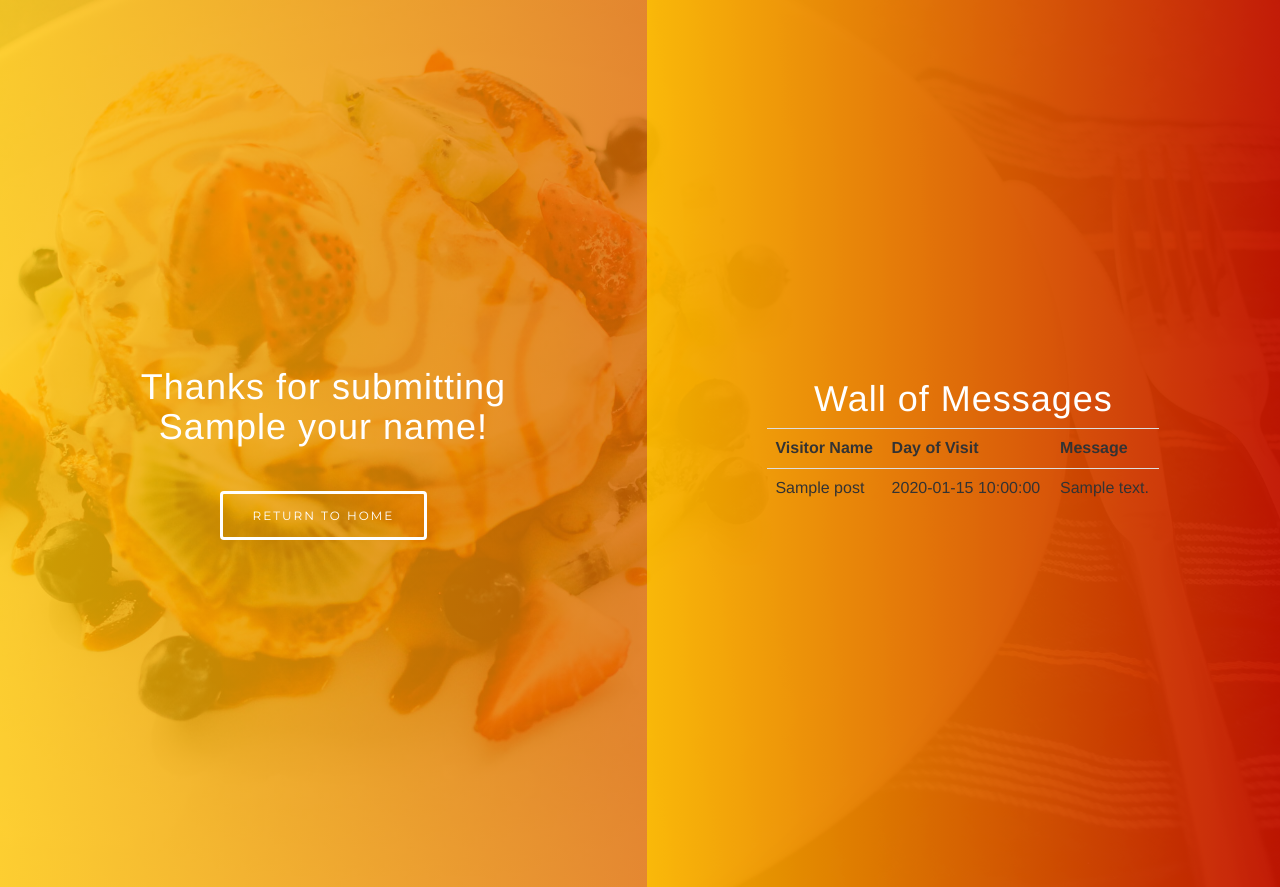
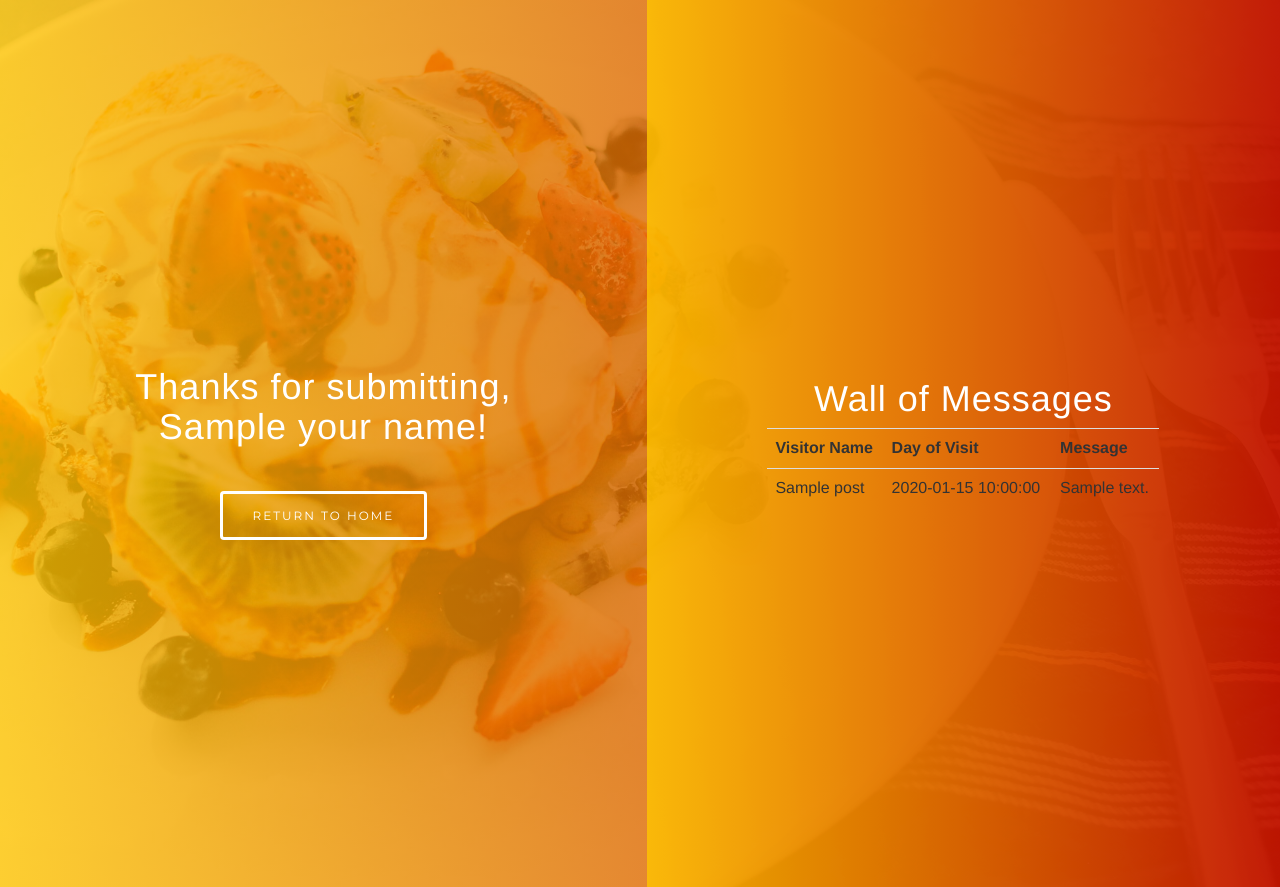
Before and after one commit to dadams4/HeroAssociation, a Flask app: template cpsc350-project/siteCodeV1/templates/sendinfo.html in a window 1280 px wide. Run offline with Flask 2, Linux system fonts and the light colour scheme; the template is opened without the code that fills it: most values are stand-ins (such as "Sample title", 1, 10 or a date in 2020); some libraries are stand-ins or nearby versions.

Commit message:
rudiment2

```diff
--- a/cpsc350-project/siteCodeV1/templates/sendinfo.html
+++ b/cpsc350-project/siteCodeV1/templates/sendinfo.html
@@ -66,7 +66,7 @@ http://www.tooplate.com/view/2083-steak-house
       <div class="row">
 
           <div class="col-md-offset-2 col-md-8 col-sm-12">
-              <h1 class="wow fadeInUp" data-wow-delay="0.6s">Thanks for submitting {{yourName}}!</h1>
+              <h1 class="wow fadeInUp" data-wow-delay="0.6s">Thanks for submitting, {{yourName}}!</h1>
                  <p class="wow fadeInUp" data-wow-delay="1.0s"></p>
               <a href="https://cpsc350-dadams4.c9users.io/" class="wow fadeInUp btn btn-default hvr-bounce-to-top smoothScroll" data-wow-delay="1.3s">Return to Home</a>
           </div>
```
